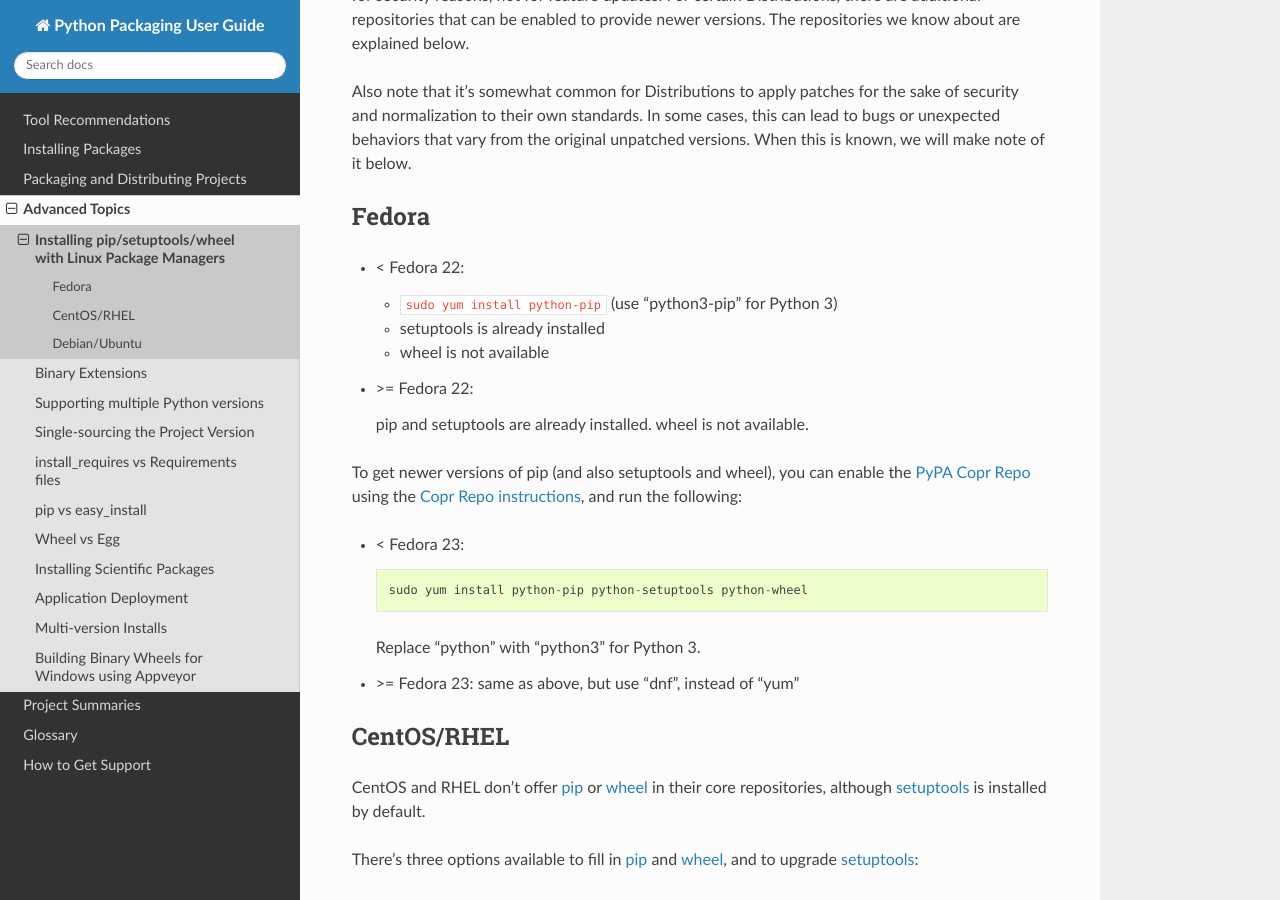
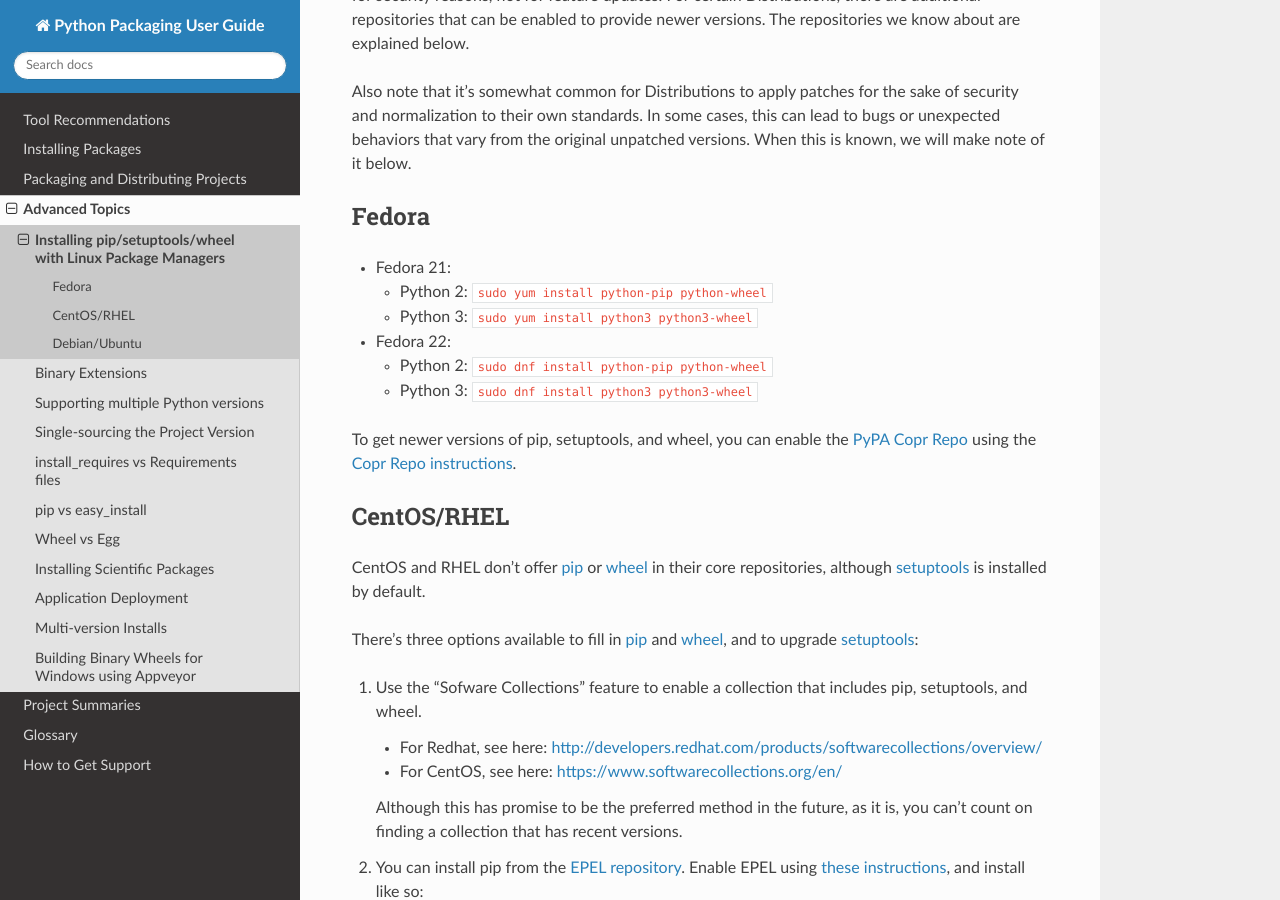
Before and after one commit to pypa/packaging.python.org, a Sphinx documentation site: the page built from source/install_requirements_linux.rst, in a window 1280 px wide and 900 px high, scrolled down 453 px. Built offline with Sphinx 7.4.7 and the Read the Docs theme 2.0.0, drawn with Linux system fonts in a browser that asks for light colours; pages that are not in the unit, such as notebooks, are missing from menus.

Commit message:
- updated instructions for Fedora - just cover the current supported versions: Fedora 21, 22

```diff
--- a/source/install_requirements_linux.rst
+++ b/source/install_requirements_linux.rst
@@ -32,30 +32,20 @@
 Fedora
 ~~~~~~
 
-* < Fedora 22:
+* Fedora 21:
 
-  * ``sudo yum install python-pip`` (use "python3-pip" for Python 3)
-  * setuptools is already installed
-  * wheel is not available
+  * Python 2: ``sudo yum install python-pip python-wheel``
+  * Python 3: ``sudo yum install python3 python3-wheel``
 
-* >= Fedora 22:
+* Fedora 22:
 
-  pip and setuptools are already installed. wheel is not available.
+  * Python 2: ``sudo dnf install python-pip python-wheel``
+  * Python 3: ``sudo dnf install python3 python3-wheel``
 
-To get newer versions of pip (and also setuptools and wheel), you can enable the
+
+To get newer versions of pip, setuptools, and wheel, you can enable the
 `PyPA Copr Repo <https://copr.fedoraproject.org/coprs/pypa/pypa/>`_ using the
-`Copr Repo instructions <https://fedorahosted.org/copr/wiki/HowToEnableRepo>`__,
-and run the following:
-
-* < Fedora 23:
-
-  ::
-
-    sudo yum install python-pip python-setuptools python-wheel
-
-  Replace "python" with "python3" for Python 3.
-
-* >= Fedora 23: same as above, but use "dnf", instead of "yum"
+`Copr Repo instructions <https://fedorahosted.org/copr/wiki/HowToEnableRepo>`__.
 
 
 CentOS/RHEL
```
